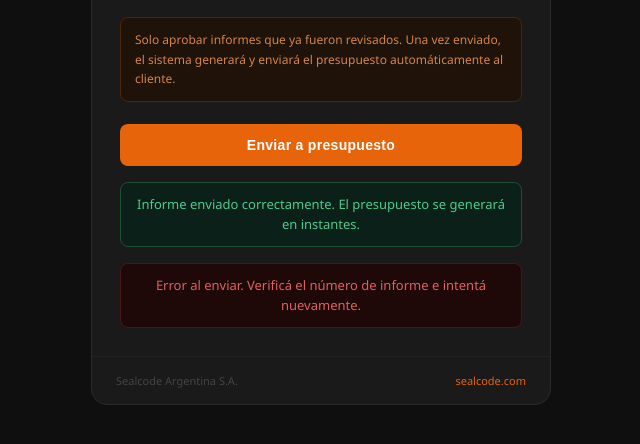
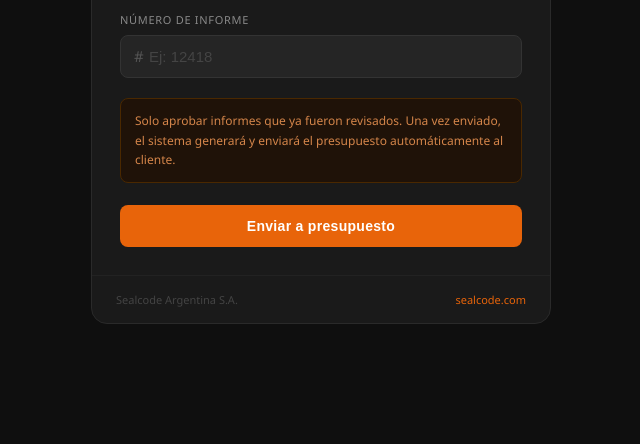
Before and after one commit to lucasmartinbustelo/sealcode-confirmacion, a plain HTML site: page aprobar.html in a window 1280 px wide. Shown: the part 288-732 px from the top of the page, without its empty margins (319-959 px from the left). Drawn offline with Linux system fonts and the light colour scheme.

Commit message:
Update aprobar.html

```diff
--- a/aprobar.html
+++ b/aprobar.html
@@ -28,8 +28,8 @@
   .btn:active{transform:scale(.98)}
   .btn:disabled{background:#4a2800;color:#8a5030;cursor:not-allowed}
   .estado{margin-top:16px;padding:12px 14px;border-radius:8px;font-size:13px;text-align:center;display:none;line-height:1.5}
-  .estado.ok{background:#0a2018;border:1px solid #1a5035;color:#4ecb8a;display:block}
-  .estado.err{background:#1f0808;border:1px solid #4a1515;color:#e06060;display:block}
+  .estado.ok{background:#0a2018;border:1px solid #1a5035;color:#4ecb8a}
+  .estado.err{background:#1f0808;border:1px solid #4a1515;color:#e06060}
   .ftr{padding:16px 24px;border-top:1px solid #222;display:flex;justify-content:space-between;align-items:center}
   .ftr span{font-size:11px;color:#444}
   .ftr a{font-size:11px;color:#E8640A;text-decoration:none}
```
